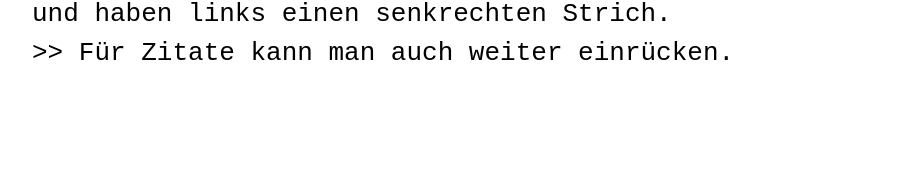
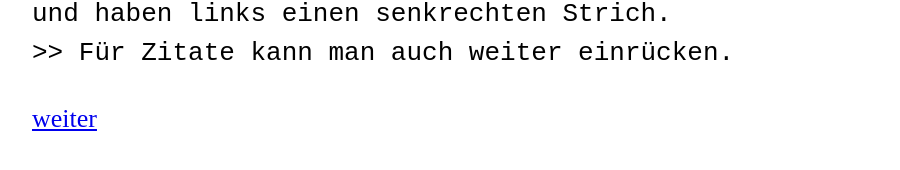
Before and after one commit to MonaLgbt/MonaLgbt.github.io, a Jekyll site: the page built from pages/Examples.md, in a window 1280 px wide and 900 px high, scrolled down 1882 px. Shown: the part 720-890 px from the top of the window, without its empty margins (218-1118 px from the left). Built offline with Jekyll 4.4.1, drawn with Linux system fonts in a browser that asks for light colours; before the commit the page ends 2717 px from its top, so only the background shows below that.

Commit message:
Update Examples.md

````diff
--- a/pages/Examples.md
+++ b/pages/Examples.md
@@ -87,3 +87,5 @@ Ein Codeblock zeigt den Quelltext:
 und haben links einen senkrechten Strich.
 >> Für Zitate kann man auch weiter einrücken.
 ```
+
+[weiter](pages/comparison.md)
````
